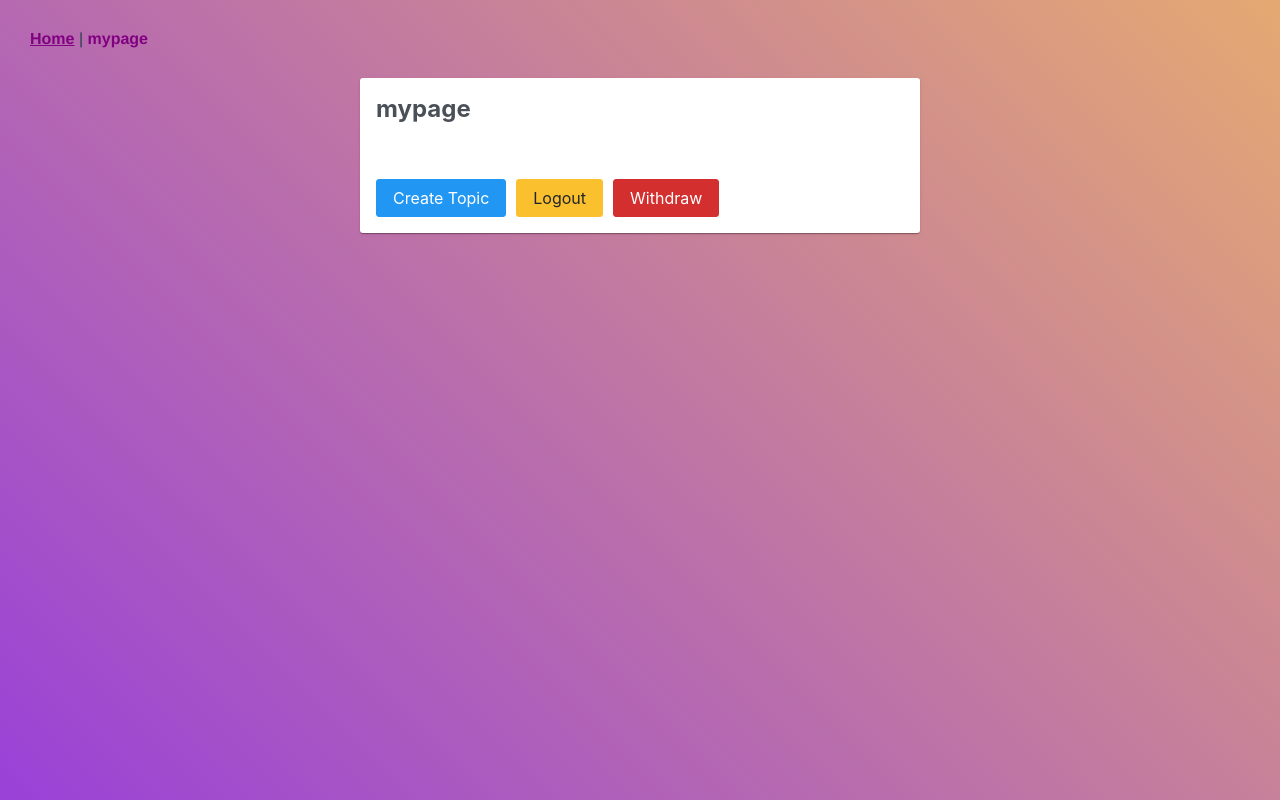
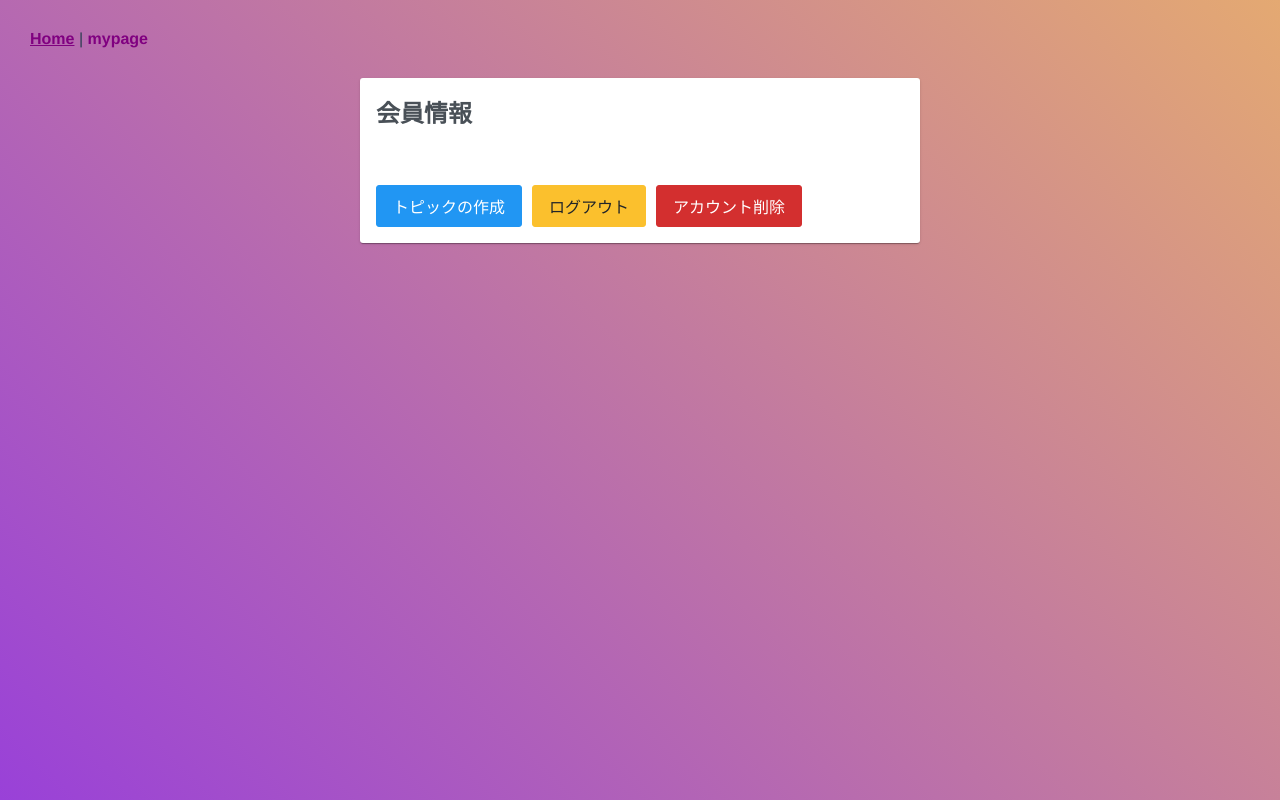
Before and after one commit to HareNishijima/topicslab, a Vue app in the folder front/topicslab/: page /mypage in a window 1280 px wide. Built offline with nearby package versions, Linux system fonts and the light colour scheme; no server answers; sample sign-in values are in the browser's storage; what axios-cookiejar-support would draw is missing.

Commit message:
1.en to ja

```diff
--- a/front/topicslab/src/views/Login.vue
+++ b/front/topicslab/src/views/Login.vue
@@ -19,7 +19,7 @@
         <div class="p-field">
           <Button icon="pi pi-check" label="ログイン" v-on:click="login" />
         </div>
-        <div class="link-reister">
+        <div class="link-register">
          <router-link to="/register">新規登録</router-link>
         </div>
       </template>
--- a/front/topicslab/src/views/NewTopic.vue
+++ b/front/topicslab/src/views/NewTopic.vue
@@ -16,7 +16,7 @@
         <p>{{messages.body}}</p>
       </div>
       <div class="p-field">
-        <Button icon="pi pi-check" label="Save" v-on:click="submit" />
+        <Button icon="pi pi-check" label="保存" v-on:click="submit" />
         <p>{{messages.submit}}</p>
       </div>
     </template>
--- a/front/topicslab/src/views/Register.vue
+++ b/front/topicslab/src/views/Register.vue
@@ -2,7 +2,7 @@
   <div>
     <Card>
       <template #title>
-        Register
+        新規登録
       </template>
       <template #content>
         <div class="fields">
@@ -21,7 +21,7 @@
         </div>
         <span>{{message}}</span>
         <div class="p-field">
-          <Button icon="pi pi-check" label="Register" v-on:click="register" />
+          <Button icon="pi pi-check" label="新規登録" v-on:click="register" />
         </div>
       </template>
     </Card>
--- a/front/topicslab/src/views/Userself.vue
+++ b/front/topicslab/src/views/Userself.vue
@@ -2,15 +2,15 @@
   <div>
     <Card>
       <template #title>
-        mypage
+        会員情報
       </template>
       <template #content>
         {{user.name}}
       </template>
       <template #footer>
-        <Button label="Create Topic" v-on:click="toNewTopic" />
-        <Button label="Logout" class="p-button-warning" v-on:click="logout" />
-        <Button label="Withdraw" class="p-button-danger" v-on:click="withdraw" />
+        <Button label="トピックの作成" v-on:click="toNewTopic" />
+        <Button label="ログアウト" class="p-button-warning" v-on:click="logout" />
+        <Button label="アカウント削除" class="p-button-danger" v-on:click="withdraw" />
       </template>
     </Card>
   </div>
```
